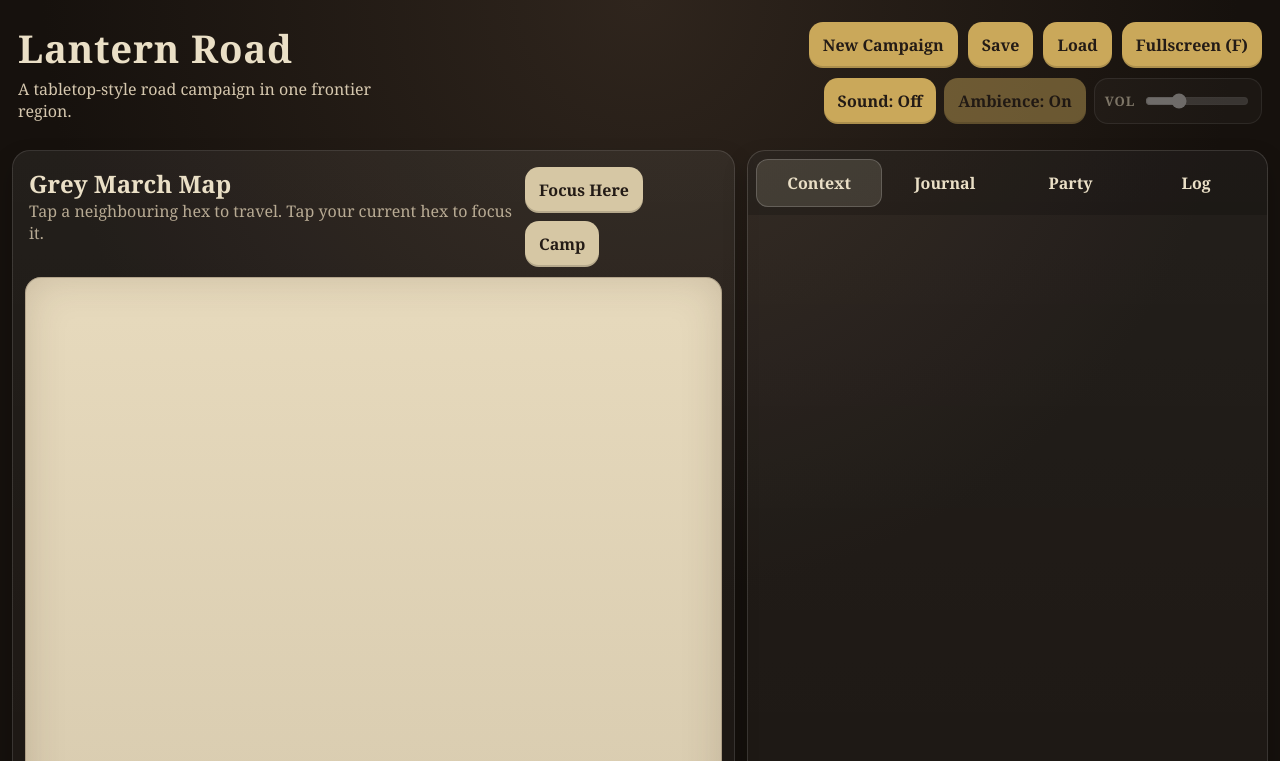
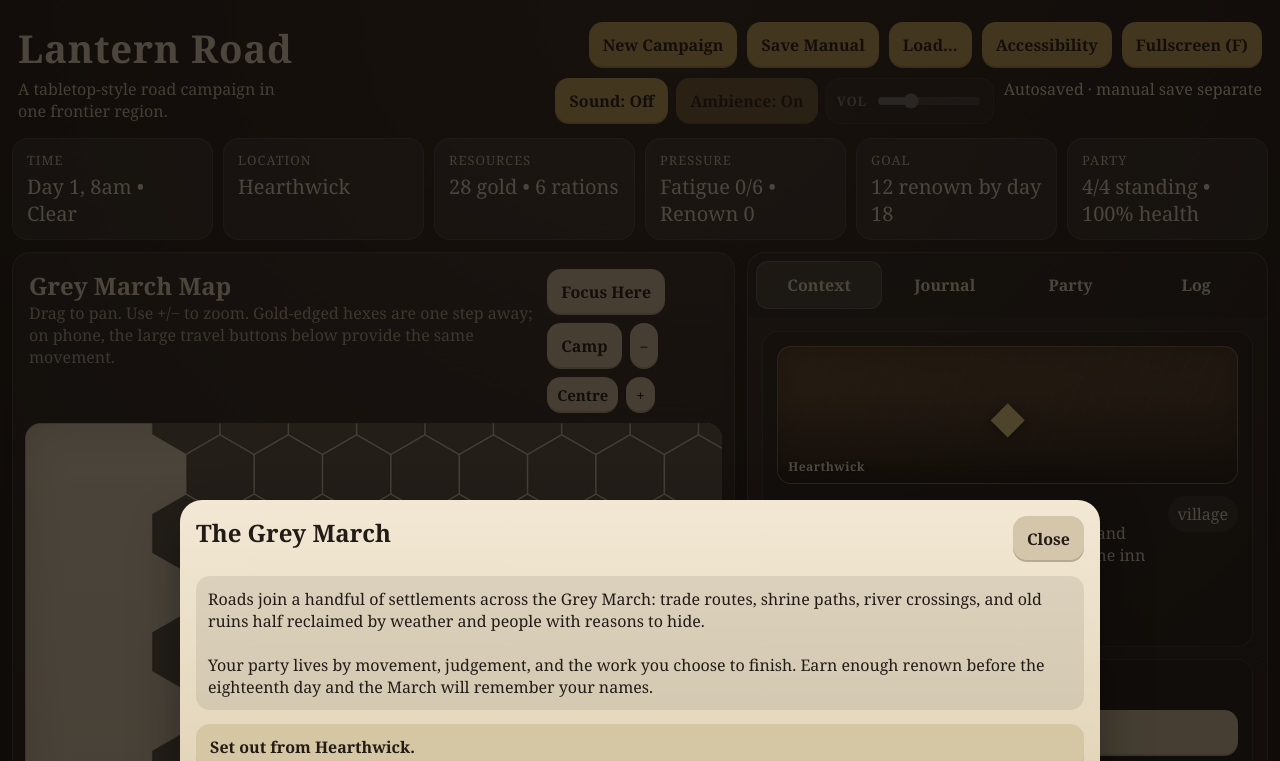
Before and after one commit to Parris-Tech-Services/lantern-road, a plain HTML site: page index.html in a window 1280 px wide. Shown: the top 761 px of the page. Drawn offline with Linux system fonts and the light colour scheme; a script that the page names is missing.

Commit message:
Reapply LR-0009 index.html after live sync

```diff
--- a/index.html
+++ b/index.html
@@ -17,8 +17,9 @@
       </div>
       <div class="header-actions">
         <button class="top-button" id="newGameBtn">New Campaign</button>
-        <button class="top-button" id="saveBtn">Save</button>
-        <button class="top-button" id="loadBtn">Load</button>
+        <button class="top-button" id="saveBtn">Save Manual</button>
+        <button class="top-button" id="loadBtn">Load…</button>
+        <button class="top-button" id="accessibilityBtn">Accessibility</button>
         <button class="top-button" id="fullscreenBtn">Fullscreen (F)</button>
         <div class="audio-controls" aria-label="Audio controls">
           <button class="top-button audio-toggle" id="soundToggleBtn" type="button" aria-pressed="false">Sound: Off</button>
@@ -28,6 +29,7 @@
             <input id="volumeSlider" type="range" min="0" max="1" step="0.05" value="0.28" disabled aria-label="Sound volume" />
           </label>
         </div>
+        <span id="saveStatus" class="save-status" role="status" aria-live="polite">Autosave on · manual save separate</span>
       </div>
     </header>
 
@@ -43,21 +45,25 @@
           <div class="map-buttons">
             <button id="focusHereBtn">Focus Here</button>
             <button id="campBtn">Camp</button>
+            <button class="small" id="mapZoomOutBtn" aria-label="Zoom map out">−</button>
+            <button class="small" id="mapResetBtn" aria-label="Centre map on party">Centre</button>
+            <button class="small" id="mapZoomInBtn" aria-label="Zoom map in">+</button>
           </div>
         </div>
         <div class="canvas-wrap">
-          <canvas id="mapCanvas" aria-label="Hex map of the Grey March"></canvas>
+          <canvas id="mapCanvas" tabindex="0" aria-label="Interactive hex map of the Grey March" aria-describedby="mapHint"></canvas>
+          <div id="nearbyTravel" class="nearby-travel" aria-label="Nearby travel options"></div>
         </div>
       </section>
 
-      <section class="side-panel panel">
-        <nav class="tabs">
-          <button class="tab active" data-tab="context">Context</button>
-          <button class="tab" data-tab="journal">Journal</button>
-          <button class="tab" data-tab="party">Party</button>
-          <button class="tab" data-tab="log">Log</button>
+      <section class="side-panel panel" id="sidePanel">
+        <nav class="tabs" role="tablist" aria-label="Game information">
+          <button class="tab active" role="tab" aria-selected="true" data-tab="context">Context</button>
+          <button class="tab" role="tab" aria-selected="false" data-tab="journal">Journal</button>
+          <button class="tab" role="tab" aria-selected="false" data-tab="party">Party</button>
+          <button class="tab" role="tab" aria-selected="false" data-tab="log">Log</button>
         </nav>
-        <div id="tabContent" class="tab-content"></div>
+        <div id="tabContent" class="tab-content" role="tabpanel"></div>
       </section>
     </main>
   </div>
```
